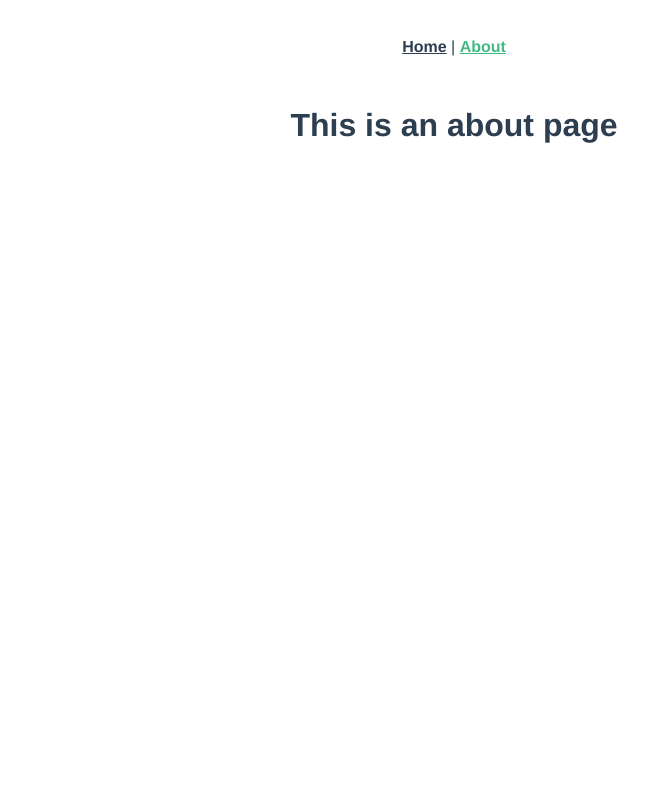
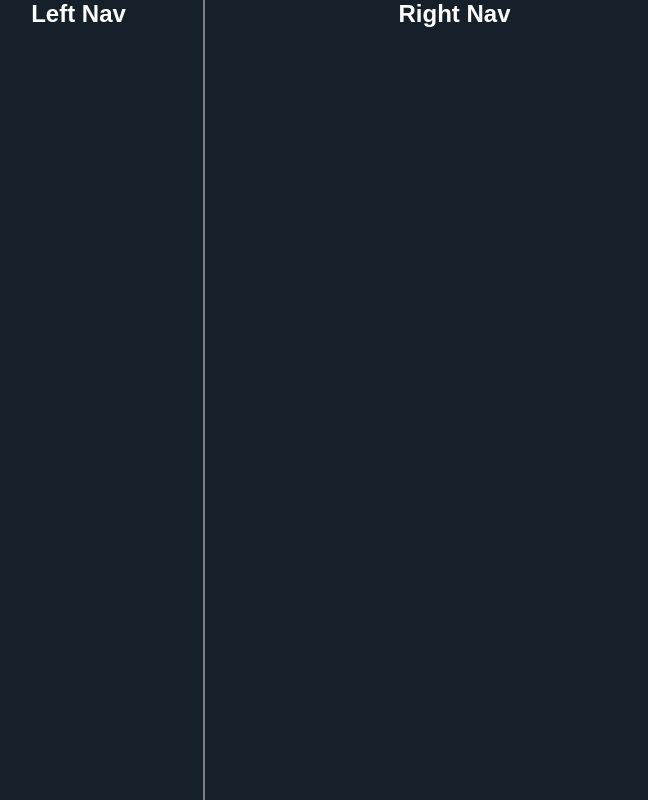
Before and after one commit to MrTj458/twitter-clone, a Vue app: page /about in a window 1280 px wide. Shown: the whole page, without its empty margins (186-834 px from the left). Built offline with nearby package versions, Linux system fonts and the light colour scheme.

Commit message:
Basic layout

```diff
--- a/src/App.vue
+++ b/src/App.vue
@@ -1,32 +1,57 @@
 <template>
   <div id="app">
-    <div id="nav">
-      <router-link to="/">Home</router-link> |
-      <router-link to="/about">About</router-link>
-    </div>
-    <router-view/>
+    <LeftNav />
+    <router-view />
+    <RightNav />
   </div>
 </template>
 
+<script>
+import LeftNav from "./components/layout/LeftNav";
+import RightNav from "./components/layout/RightNav";
+
+export default {
+  name: "App",
+  components: {
+    LeftNav,
+    RightNav,
+  },
+};
+</script>
+
 <style>
-#app {
-  font-family: Avenir, Helvetica, Arial, sans-serif;
-  -webkit-font-smoothing: antialiased;
-  -moz-osx-font-smoothing: grayscale;
-  text-align: center;
-  color: #2c3e50;
+:root {
+  --primary-color: rgb(29, 161, 242);
+  --bg-color: rgb(21, 32, 43);
+  --bg-light: rgb(25, 39, 52);
+  --border-color: rgb(128, 128, 128);
+  --text-color: rgb(255, 255, 255);
+  --selected-color: rgb(29, 161, 242);
+  --hover-color: rgba(29, 161, 242, 0.1);
+  --hover-color: rgb(26, 145, 218);
 }
 
-#nav {
-  padding: 30px;
+* {
+  box-sizing: border-box;
+  margin: 0;
+  padding: 0;
 }
 
-#nav a {
-  font-weight: bold;
-  color: #2c3e50;
+body {
+  background-color: var(--bg-color);
+  color: var(--text-color);
+  font-family: sans-serif;
 }
 
-#nav a.router-link-exact-active {
-  color: #42b983;
+#app {
+  max-width: 1000px;
+  margin: 0 auto;
+  display: grid;
+  grid-template-columns: 1fr 2fr 1fr;
+}
+
+hr {
+  width: 100%;
+  color: var(--border-color);
 }
 </style>
--- a/src/components/HelloWorld.vue
+++ /dev/null
@@ -1,60 +0,0 @@
-<template>
-  <div class="hello">
-    <h1>{{ msg }}</h1>
-    <p>
-      For a guide and recipes on how to configure / customize this project,<br>
-      check out the
-      <a href="https://cli.vuejs.org" target="_blank" rel="noopener">vue-cli documentation</a>.
-    </p>
-    <h3>Installed CLI Plugins</h3>
-    <ul>
-      <li><a href="https://github.com/vuejs/vue-cli/tree/dev/packages/%40vue/cli-plugin-babel" target="_blank" rel="noopener">babel</a></li>
-      <li><a href="https://github.com/vuejs/vue-cli/tree/dev/packages/%40vue/cli-plugin-router" target="_blank" rel="noopener">router</a></li>
-      <li><a href="https://github.com/vuejs/vue-cli/tree/dev/packages/%40vue/cli-plugin-vuex" target="_blank" rel="noopener">vuex</a></li>
-      <li><a href="https://github.com/vuejs/vue-cli/tree/dev/packages/%40vue/cli-plugin-eslint" target="_blank" rel="noopener">eslint</a></li>
-    </ul>
-    <h3>Essential Links</h3>
-    <ul>
-      <li><a href="https://vuejs.org" target="_blank" rel="noopener">Core Docs</a></li>
-      <li><a href="https://forum.vuejs.org" target="_blank" rel="noopener">Forum</a></li>
-      <li><a href="https://chat.vuejs.org" target="_blank" rel="noopener">Community Chat</a></li>
-      <li><a href="https://twitter.com/vuejs" target="_blank" rel="noopener">Twitter</a></li>
-      <li><a href="https://news.vuejs.org" target="_blank" rel="noopener">News</a></li>
-    </ul>
-    <h3>Ecosystem</h3>
-    <ul>
-      <li><a href="https://router.vuejs.org" target="_blank" rel="noopener">vue-router</a></li>
-      <li><a href="https://vuex.vuejs.org" target="_blank" rel="noopener">vuex</a></li>
-      <li><a href="https://github.com/vuejs/vue-devtools#vue-devtools" target="_blank" rel="noopener">vue-devtools</a></li>
-      <li><a href="https://vue-loader.vuejs.org" target="_blank" rel="noopener">vue-loader</a></li>
-      <li><a href="https://github.com/vuejs/awesome-vue" target="_blank" rel="noopener">awesome-vue</a></li>
-    </ul>
-  </div>
-</template>
-
-<script>
-export default {
-  name: 'HelloWorld',
-  props: {
-    msg: String
-  }
-}
-</script>
-
-<!-- Add "scoped" attribute to limit CSS to this component only -->
-<style scoped>
-h3 {
-  margin: 40px 0 0;
-}
-ul {
-  list-style-type: none;
-  padding: 0;
-}
-li {
-  display: inline-block;
-  margin: 0 10px;
-}
-a {
-  color: #42b983;
-}
-</style>
--- /dev/null
+++ b/src/components/layout/LeftNav.vue
@@ -0,0 +1,22 @@
+<template>
+  <section>
+    <h1>Left Nav</h1>
+  </section>
+</template>
+
+<script>
+export default {
+  name: "LeftNav",
+};
+</script>
+
+<style scoped>
+section {
+  height: 100vh;
+  border-right: 1px solid var(--border-color);
+}
+
+h1 {
+  text-align: center;
+}
+</style>
--- /dev/null
+++ b/src/components/layout/RightNav.vue
@@ -0,0 +1,22 @@
+<template>
+  <section>
+    <h1>Right Nav</h1>
+  </section>
+</template>
+
+<script>
+export default {
+  name: "RightNav",
+};
+</script>
+
+<style scoped>
+section {
+  height: 100vh;
+  border-left: 1px solid var(--border-color);
+}
+
+h1 {
+  text-align: center;
+}
+</style>
--- /dev/null
+++ b/src/components/tweets/TweetForm.vue
@@ -0,0 +1,18 @@
+<template>
+  <section>
+    <h2>Tweet Form</h2>
+  </section>
+</template>
+
+<script>
+export default {
+  name: "TweetForm",
+};
+</script>
+
+<style scoped>
+section {
+  border-bottom: 7px solid var(--border-color);
+  padding: 1rem;
+}
+</style>
--- /dev/null
+++ b/src/components/tweets/TweetList.vue
@@ -0,0 +1,17 @@
+<template>
+  <section>
+    <h2>Tweet List</h2>
+  </section>
+</template>
+
+<script>
+export default {
+  name: "TweetList",
+};
+</script>
+
+<style scoped>
+section {
+  padding: 1rem;
+}
+</style>
--- a/src/router/index.js
+++ b/src/router/index.js
@@ -4,26 +4,26 @@ import Home from '../views/Home.vue'
 
 Vue.use(VueRouter)
 
-  const routes = [
+const routes = [
   {
     path: '/',
     name: 'Home',
-    component: Home
+    component: Home,
   },
-  {
-    path: '/about',
-    name: 'About',
-    // route level code-splitting
-    // this generates a separate chunk (about.[hash].js) for this route
-    // which is lazy-loaded when the route is visited.
-    component: () => import(/* webpackChunkName: "about" */ '../views/About.vue')
-  }
+  // {
+  //   path: '/about',
+  //   name: 'About',
+  //   // route level code-splitting
+  //   // this generates a separate chunk (about.[hash].js) for this route
+  //   // which is lazy-loaded when the route is visited.
+  //   component: () => import(/* webpackChunkName: "about" */ '../views/About.vue')
+  // }
 ]
 
 const router = new VueRouter({
   mode: 'history',
   base: process.env.BASE_URL,
-  routes
+  routes,
 })
 
 export default router
--- a/src/views/About.vue
+++ /dev/null
@@ -1,5 +0,0 @@
-<template>
-  <div class="about">
-    <h1>This is an about page</h1>
-  </div>
-</template>
--- a/src/views/Home.vue
+++ b/src/views/Home.vue
@@ -1,18 +1,27 @@
 <template>
-  <div class="home">
-    <img alt="Vue logo" src="../assets/logo.png">
-    <HelloWorld msg="Welcome to Your Vue.js App"/>
-  </div>
+  <section>
+    <h3>Home</h3>
+    <TweetForm />
+    <TweetList />
+  </section>
 </template>
 
 <script>
-// @ is an alias to /src
-import HelloWorld from '@/components/HelloWorld.vue'
+import TweetForm from "../components/tweets/TweetForm";
+import TweetList from "../components/tweets/TweetList";
 
 export default {
-  name: 'Home',
+  name: "Home",
   components: {
-    HelloWorld
-  }
+    TweetForm,
+    TweetList,
+  },
+};
+</script>
+
+<style scoped>
+h3 {
+  border-bottom: 1px solid var(--border-color);
+  padding: 1rem;
 }
-</script>
+</style>
```
